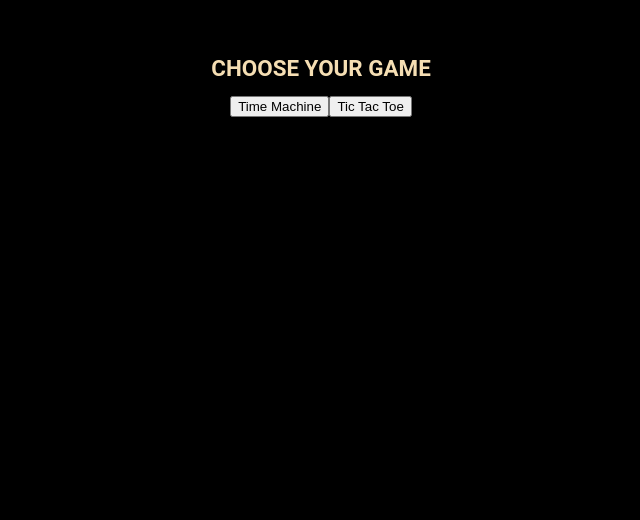
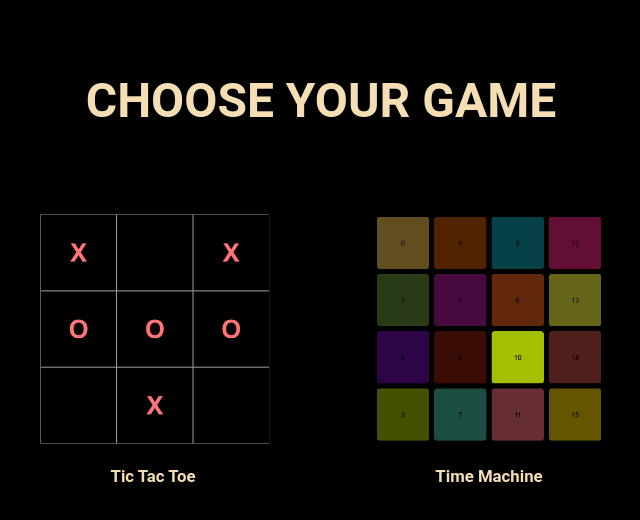
Before and after one commit to PaoAguilar/trainee07-games, a React (Create React App) app: page / in a window 1280 px wide. Shown: the top 520 px of the page, without its empty margins (319-959 px from the left). Built offline with nearby package versions, Linux system fonts and the light colour scheme.

Commit message:
💄 home styles added

```diff
--- a/src/components/pages/Home.tsx
+++ b/src/components/pages/Home.tsx
@@ -1,27 +1,52 @@
+/* eslint-disable jsx-a11y/no-noninteractive-element-interactions */
+/* eslint-disable jsx-a11y/click-events-have-key-events */
+// /* eslint-disable global-require */
 import React from 'react';
 import { useHistory } from 'react-router-dom';
+import TicTacToeImg from '../../images/tictactoe.png';
+import TimeMachineImg from '../../images/timemachine.png';
 
-const Home = (): any => {
+import '../../styles/home.scss';
+
+const Home = (): JSX.Element => {
   const history = useHistory();
   return (
     <div>
-      <h1>CHOOSE YOUR GAME</h1>
-      <button
-        type="button"
-        onClick={() => {
-          history.push('/timeMachine');
-        }}
-      >
-        Time Machine
-      </button>
-      <button
-        type="button"
-        onClick={() => {
-          history.push('/ticTacToe');
-        }}
-      >
-        Tic Tac Toe
-      </button>
+      <h1 className="tittle">CHOOSE YOUR GAME</h1>
+      <div className="home">
+        <div className="home__select-game">
+          <img
+            src={TicTacToeImg}
+            alt="tictactoe"
+            onClick={() => {
+              history.push('/ticTacToe');
+            }}
+          />
+          <h2
+            onClick={() => {
+              history.push('/ticTacToe');
+            }}
+          >
+            Tic Tac Toe
+          </h2>
+        </div>
+        <div className="home__select-game">
+          <img
+            src={TimeMachineImg}
+            alt="timemachine"
+            onClick={() => {
+              history.push('/timeMachine');
+            }}
+          />
+          <h2
+            onClick={() => {
+              history.push('/timeMachine');
+            }}
+          >
+            Time Machine
+          </h2>
+        </div>
+      </div>
     </div>
   );
 };
--- /dev/null
+++ b/src/styles/home.scss
@@ -0,0 +1,23 @@
+.home {
+  display: flex;
+
+  &__select-game {
+    width: 15rem;
+    height: 15rem;
+    padding: 3rem 3rem 1rem 3rem;
+    img {
+      width: 100%;
+      height: 100%;
+      object-fit: cover;
+    }
+    img:hover {
+      width: 110%;
+      height: 110%;
+      cursor: pointer;
+    }
+  }
+  h2:hover {
+    font-size: 1.5rem;
+    cursor: pointer;
+  }
+}
--- a/src/styles/ticTacToe.scss
+++ b/src/styles/ticTacToe.scss
@@ -6,13 +6,11 @@
     width: 25rem;
     text-align: justify;
     text-justify: inter-word;
-    // background: green;
   }
 
   &__buttons {
     display: flex;
     flex-direction: column;
-
     margin-left: 2rem;
   }
 
--- a/src/styles/timeMachine.scss
+++ b/src/styles/timeMachine.scss
@@ -21,7 +21,6 @@ body {
     width: 25rem;
     text-align: justify;
     text-justify: inter-word;
-    // background: green;
   }
 
   &__wrapper {
```
Also changed, not shown: src/images/tictactoe.png (added), src/images/timemachine.png (added).
